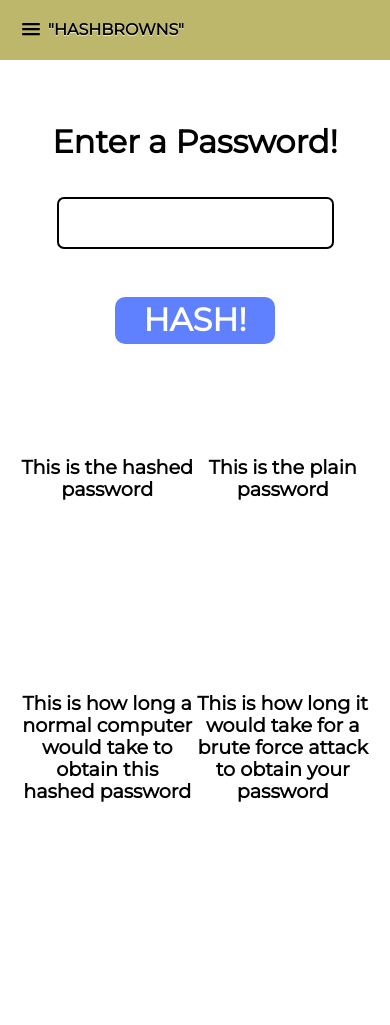
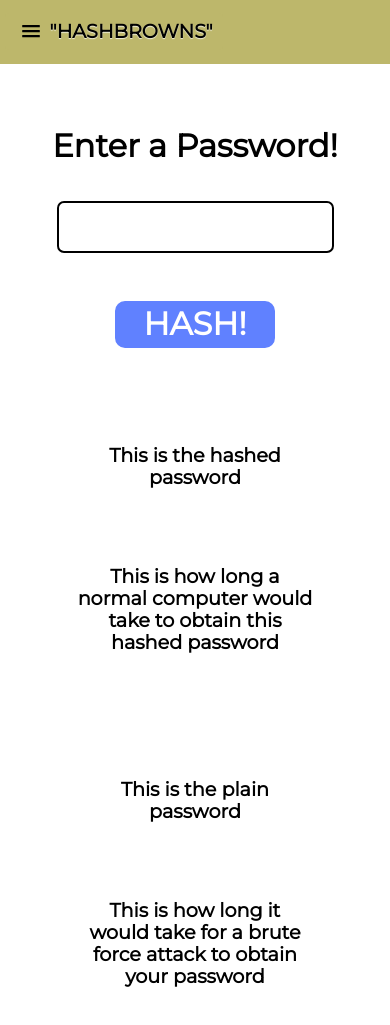
Before and after one commit to NotWeelee/Hash-Project, a plain HTML site: page index.html in a window 390 px wide. Before the commit the page ends 844 px from the top, so only its background shows below. Drawn offline with nearby package versions, Linux system fonts and the light colour scheme.

Commit message:
Mobile tweaks
Changed layout of main when site is viewed on a mobile device.

```diff
--- a/index.html
+++ b/index.html
@@ -60,12 +60,12 @@
             </form>
 
             <aside>
-                <p class="passP">This is the hashed password</p>
+                <p class="passP" id="hashPass">This is the hashed password</p>
                 <p>This is how long a normal computer would take to obtain this hashed password</p>
             </aside>
             <section>
                 <p class="passP">This is the plain password</p>
-                <p>This is how long it would take for a brute force attack to obtain your password</p>
+                <p id="brute">This is how long it would take for a brute force attack to obtain your password</p>
             </section>
         </main>
         <footer>
--- a/styles/main.css
+++ b/styles/main.css
@@ -38,7 +38,7 @@ i {
 
 #titleA {
     text-decoration: none;
-    color: #6081FF;
+    color: black;
     font-weight: bolder;
 }
 
@@ -206,7 +206,27 @@ section {
         width: 70%;
     }
 
+    aside, section {
+        float: none;
+        width: 80%;
+        margin: 0 auto;
+    }
+
     aside {
+        margin-bottom: 3em;
+    }
 
+    p {
+        padding: 2em;
+        margin: 0;
+    }
+
+    .passP {
+        padding: 2em;
+        margin: 0;
+    }
+
+    #hashPass {
+        margin-top: 3em;
     }
 }
--- a/styles/slicknav.css
+++ b/styles/slicknav.css
@@ -13,7 +13,7 @@
     cursor: pointer;
 }
 .slicknav_btn .slicknav_icon-bar + .slicknav_icon-bar {
-    margin-top: 0.188em;
+    margin-top: 0.2em;
 }
 
 .slicknav_menu {
@@ -23,12 +23,13 @@
     display: block;
     line-height: 1.188em;
     float: right;
+    font-size: 120%;
 }
 .slicknav_menu .slicknav_icon {
     float: left;
     width: 1.125em;
     height: 0.875em;
-    margin: 0.188em 0 0 0.438em;
+    margin: 0.3em 0 0 0.438em;
 }
 .slicknav_menu .slicknav_icon:before {
     background: transparent;
```
